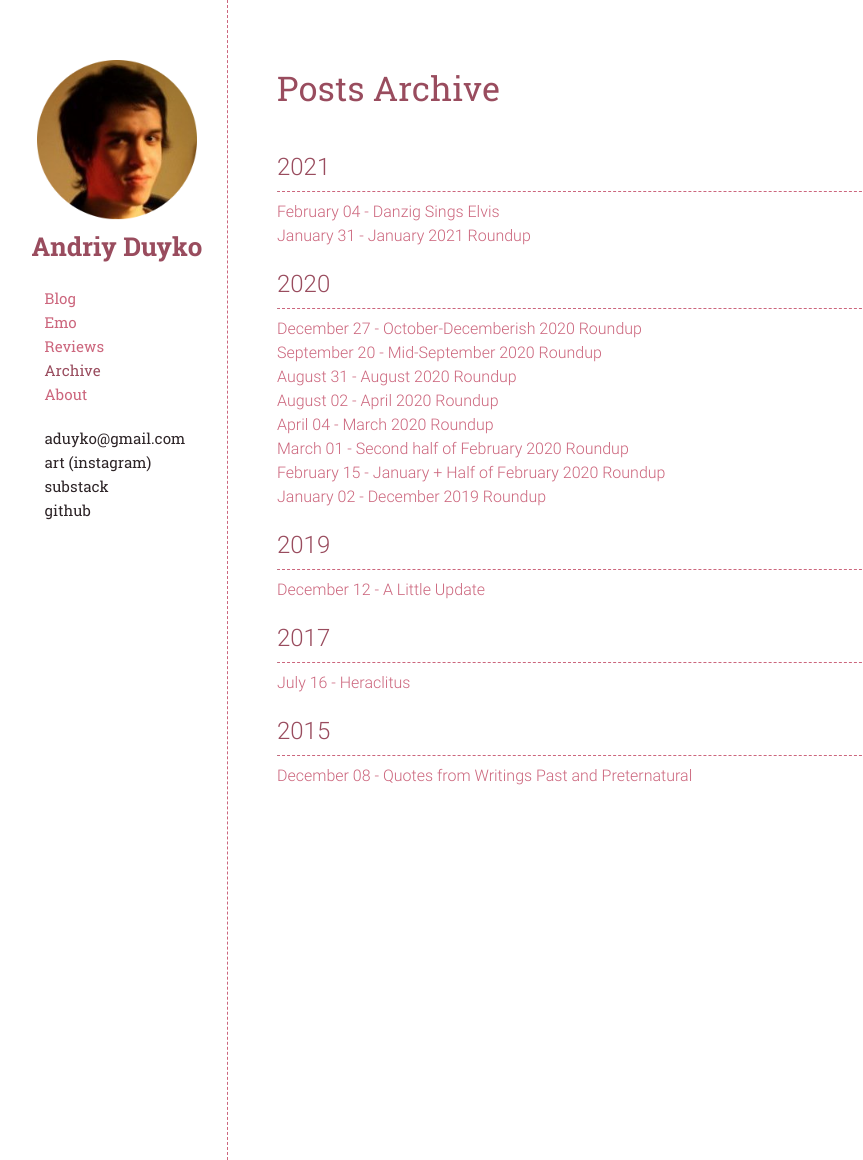
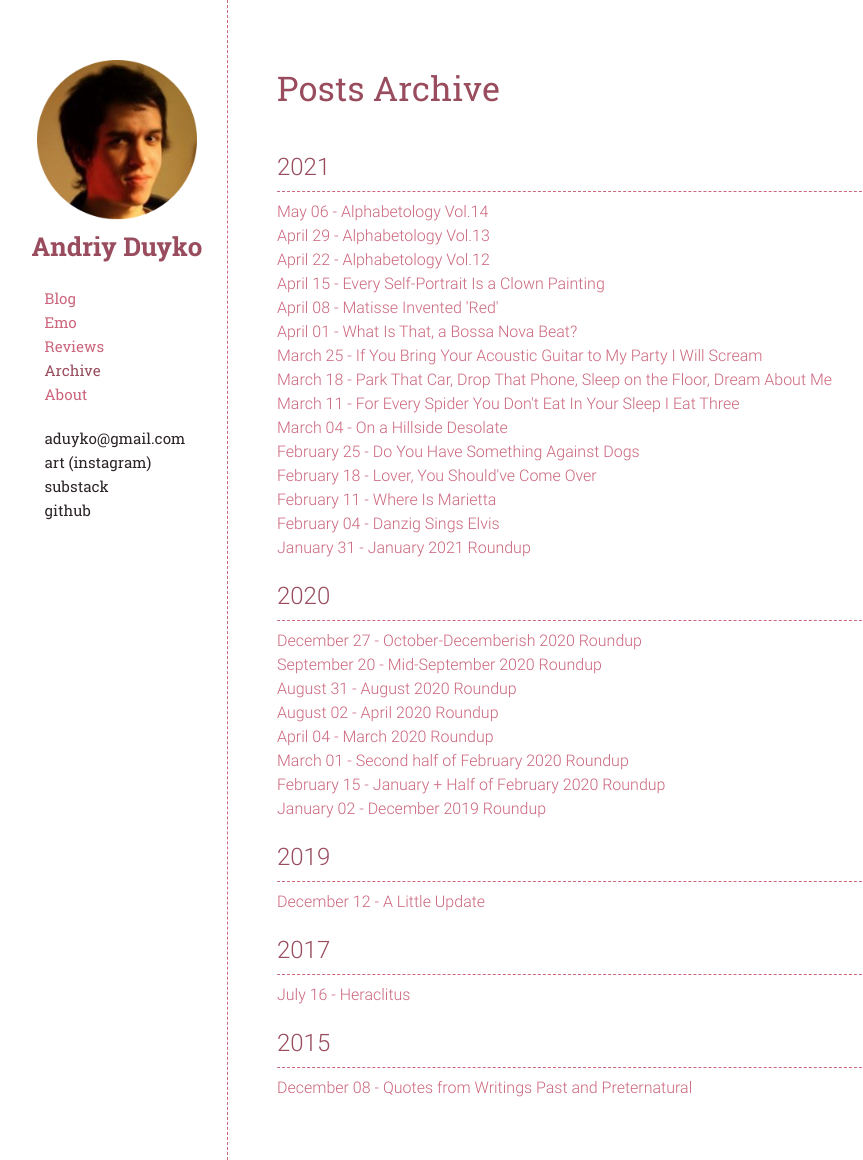
Before and after one commit to aduyko/website, a Jekyll site: the page built from archive.md, in a window 1280 px wide and 1160 px high. Shown: the whole window, without its empty margins (133-996 px from the left). Built offline with Jekyll 4.4.1, drawn with Linux system fonts in a browser that asks for light colours.

Commit message:
Adding remaining substack posts

```diff
--- /dev/null
+++ b/_posts/2021-02-18-lover_you_shouldve.md
@@ -0,0 +1,12 @@
+---
+layout: post
+title: "Lover, You Should've Come Over"
+date: 2021-02-18T09:00:00Z
+tags: personal, roundup, substack
+---
+
+Imported from [substack](https://andriy.substack.com/p/lover-you-shouldve-come-over) so the formatting is messed up, it looks better on substack.
+
+----------
+
+{% include substack_posts/32464194.lover-you-shouldve-come-over.html %}
--- /dev/null
+++ b/_posts/2021-02-25-do_you_have_something.md
@@ -0,0 +1,12 @@
+---
+layout: post
+title: "Do You Have Something Against Dogs"
+date: 2021-02-25T09:00:00Z
+tags: personal, roundup, substack
+---
+
+Imported from [substack](https://andriy.substack.com/p/do-you-have-something-against-dogs) so the formatting is messed up, it looks better on substack.
+
+----------
+
+{% include substack_posts/32694023.do-you-have-something-against-dogs.html %}
--- /dev/null
+++ b/_posts/2021-03-11-for_every_spider.md
@@ -0,0 +1,12 @@
+---
+layout: post
+title: "For Every Spider You Don't Eat In Your Sleep I Eat Three"
+date: 2021-03-11T09:00:00Z
+tags: personal, roundup, substack
+---
+
+Imported from [substack](https://andriy.substack.com/p/for-every-spider-you-dont-eat-in) so the formatting is messed up, it looks better on substack.
+
+----------
+
+{% include substack_posts/33312781.for-every-spider-you-dont-eat-in.html %}
--- /dev/null
+++ b/_posts/2021-03-18-park_that_car.md
@@ -0,0 +1,12 @@
+---
+layout: post
+title: "Park That Car, Drop That Phone, Sleep on the Floor, Dream About Me"
+date: 2021-03-18T09:00:00Z
+tags: personal, roundup, substack
+---
+
+Imported from [substack](https://andriy.substack.com/p/park-that-car-drop-that-phone-sleep) so the formatting is messed up, it looks better on substack.
+
+----------
+
+{% include substack_posts/33540785.park-that-car-drop-that-phone-sleep.html %}
--- /dev/null
+++ b/_posts/2021-03-25-if_you_bring.md
@@ -0,0 +1,12 @@
+---
+layout: post
+title: "If You Bring Your Acoustic Guitar to My Party I Will Scream"
+date: 2021-03-25T09:00:00Z
+tags: personal, roundup, substack
+---
+
+Imported from [substack](https://andriy.substack.com/p/if-you-start-playing-acoustic-guitar) so the formatting is messed up, it looks better on substack.
+
+----------
+
+{% include substack_posts/33887346.if-you-start-playing-acoustic-guitar.html %}
--- /dev/null
+++ b/_posts/2021-04-01-what_is_that.md
@@ -0,0 +1,12 @@
+---
+layout: post
+title: "What Is That, a Bossa Nova Beat?"
+date: 2021-04-01T09:00:00Z
+tags: personal, roundup, substack
+---
+
+Imported from [substack](https://andriy.substack.com/p/what-is-that-a-bossa-nova-beat) so the formatting is messed up, it looks better on substack.
+
+----------
+
+{% include substack_posts/34463147.what-is-that-a-bossa-nova-beat.html %}
--- /dev/null
+++ b/_posts/2021-04-15-every_self_portrait.md
@@ -0,0 +1,12 @@
+---
+layout: post
+title: "Every Self-Portrait Is a Clown Painting"
+date: 2021-04-15T09:00:00Z
+tags: personal, roundup, substack
+---
+
+Imported from [substack](https://andriy.substack.com/p/every-self-portrait-is-a-clown-painting) so the formatting is messed up, it looks better on substack.
+
+----------
+
+{% include substack_posts/34911644.every-self-portrait-is-a-clown-painting.html %}
--- /dev/null
+++ b/_posts/2021-04-29-alphabetology_vol_13.md
@@ -0,0 +1,12 @@
+---
+layout: post
+title: "Alphabetology Vol.13"
+date: 2021-04-29T09:00:00Z
+tags: personal, roundup, substack
+---
+
+Imported from [substack](https://andriy.substack.com/p/alphabetology-vol-13) so the formatting is messed up, it looks better on substack.
+
+----------
+
+{% include substack_posts/35468402.alphabetology-vol-13.html %}
--- /dev/null
+++ b/_posts/2021-05-06-alphabetology_vol_14.md
@@ -0,0 +1,12 @@
+---
+layout: post
+title: "Alphabetology Vol.14"
+date: 2021-05-06T09:00:00Z
+tags: personal, roundup, substack
+---
+
+Imported from [substack](https://andriy.substack.com/p/alphabetology-vol-14) so the formatting is messed up, it looks better on substack.
+
+----------
+
+{% include substack_posts/35771312.alphabetology-vol-14.html %}
```
Also changed, not shown: _posts/2021-02-04-danzig_sings_elvis.md (+1 -1 lines), _posts/2021-02-11-where_is_marietta.md (added, +12 -0 lines), _posts/2021-03-04-on_a_hillside_desolate.md (added, +12 -0 lines), _posts/2021-04-08-matisse_invented_red.md (added, +12 -0 lines), _posts/2021-04-22-alphabetology_vol_12.md (added, +12 -0 lines).
